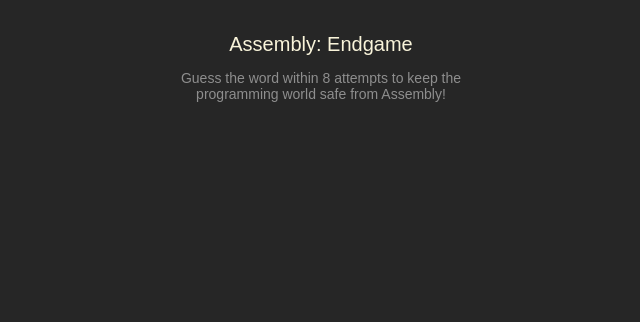
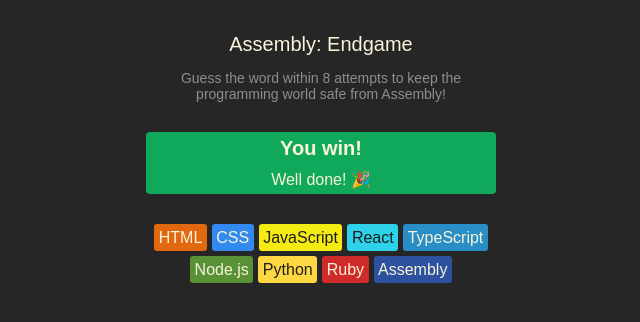
Before and after one commit to l0keshbabu/react-practice, a React (Create React App) app in the folder react-practice/: page / in a window 1280 px wide. Shown: the top 322 px of the page, without its empty margins (319-959 px from the left). Built offline with nearby package versions, Linux system fonts and the light colour scheme; a web font is replaced by a local one.

Commit message:
add game status section and render language chips

```diff
--- a/react-practice/src/assembly-endgame/App.js
+++ b/react-practice/src/assembly-endgame/App.js
@@ -1,12 +1,32 @@
 import "./endgame.css"
+import { languages } from "./languages"
 
 
 
 export default function App(){
+
+    const languageElements = languages.map(lang => {
+        const styles={
+            backgroundColor:lang.backgroundColor,
+            color:lang.color
+        }
+        return (
+            <span key={lang.name} className="chip" style={styles}>{lang.name}</span>
+        )
+    })
     return (
-        <header>
-            <h1>Assembly: Endgame</h1>
-                <p>Guess the word within 8 attempts to keep the programming world safe from Assembly!</p>
-        </header>
+        <main>
+            <header>
+                <h1>Assembly: Endgame</h1>
+                    <p>Guess the word within 8 attempts to keep the programming world safe from Assembly!</p>
+            </header>
+            <section className="game-status">
+                 <h2>You win!</h2>
+                <p>Well done! 🎉</p>
+            </section>
+            <section className="language-chips">
+                {languageElements}
+            </section>
+        </main>
     )
 }
--- a/react-practice/src/assembly-endgame/endgame.css
+++ b/react-practice/src/assembly-endgame/endgame.css
@@ -28,3 +28,33 @@ header > p {
     max-width: 350px;
     color: #8E8E8E
 }
+
+section.game-status {
+    background-color: #10A95B;
+    display: flex;
+    flex-direction: column;
+    align-items: center;
+    color: #F9F4DA;
+    border-radius: 4px;
+    margin-block: 30px;
+}
+
+section.game-status > p {
+    margin: 5px;
+}
+section.game-status > h2 {
+    font-size: 1.25rem;
+    margin: 5px
+}
+section.language-chips {
+    display: flex;
+    flex-wrap: wrap;
+    gap: 5px;
+    justify-content: center;
+    max-width: 350px;
+}
+
+span.chip {
+    border-radius: 3px;
+    padding: 4.5px;
+}
--- /dev/null
+++ b/react-practice/src/assembly-endgame/languages.js
@@ -0,0 +1,47 @@
+export const languages = [
+    {
+        name: "HTML",
+        backgroundColor: "#E2680F",
+        color: "#F9F4DA",
+    },
+    {
+        name: "CSS",
+        backgroundColor: "#328AF1",
+        color: "#F9F4DA",
+    },
+    {
+        name: "JavaScript",
+        backgroundColor: "#F4EB13",
+        color: "#1E1E1E",
+    },
+    {
+        name: "React",
+        backgroundColor: "#2ED3E9",
+        color: "#1E1E1E",
+    },
+    {
+        name: "TypeScript",
+        backgroundColor: "#298EC6",
+        color: "#F9F4DA",
+    },
+    {
+        name: "Node.js",
+        backgroundColor: "#599137",
+        color: "#F9F4DA",
+    },
+    {
+        name: "Python",
+        backgroundColor: "#FFD742",
+        color: "#1E1E1E",
+    },
+    {
+        name: "Ruby",
+        backgroundColor: "#D02B2B",
+        color: "#F9F4DA",
+    },
+    {
+        name: "Assembly",
+        backgroundColor: "#2D519F",
+        color: "#F9F4DA",
+    },
+]
```
